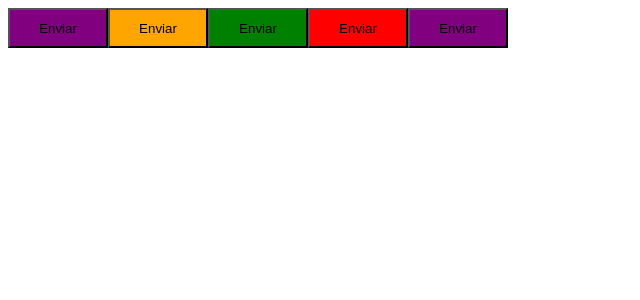
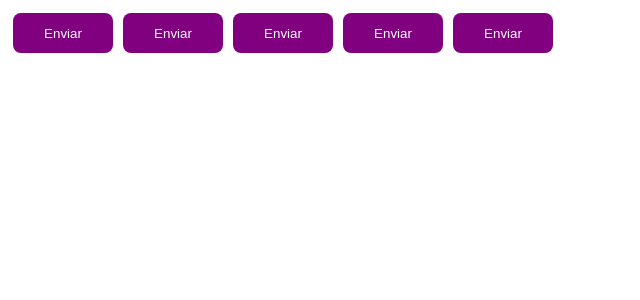
Before and after one commit to pedropsoares/timer, a React (Vite) app: page / in a window 1280 px wide. Shown: the top 300 px of the page, without its empty margins (0-640 px from the left). Built offline with nearby package versions, Linux system fonts and the light colour scheme.

Commit message:
syled types implemented

```diff
--- a/src/components/Button/Button.styles.ts
+++ b/src/components/Button/Button.styles.ts
@@ -17,7 +17,13 @@
 
   width: 100px;
   height: 40px;
+  border-radius: 8px;
+  border: 0;
+  margin: 5px;
 
-  ${props => css`background-color: ${buttonVariant[props.variant]}`}
+  background-color: ${props => props.theme.primary};
+  color: ${props => props.theme.white};
+
+  /* ${props => css`background-color: ${buttonVariant[props.variant]}`} */
 
 `
--- /dev/null
+++ b/src/styles/themes/default.ts
@@ -0,0 +1,4 @@
+export const defaultTheme = {
+  primary: 'purple',
+  white: '#FFF'
+}
```
Also changed, not shown: src/@types/styles.d.ts (added, +8 -0 lines), src/App.tsx (+6 -4 lines).
